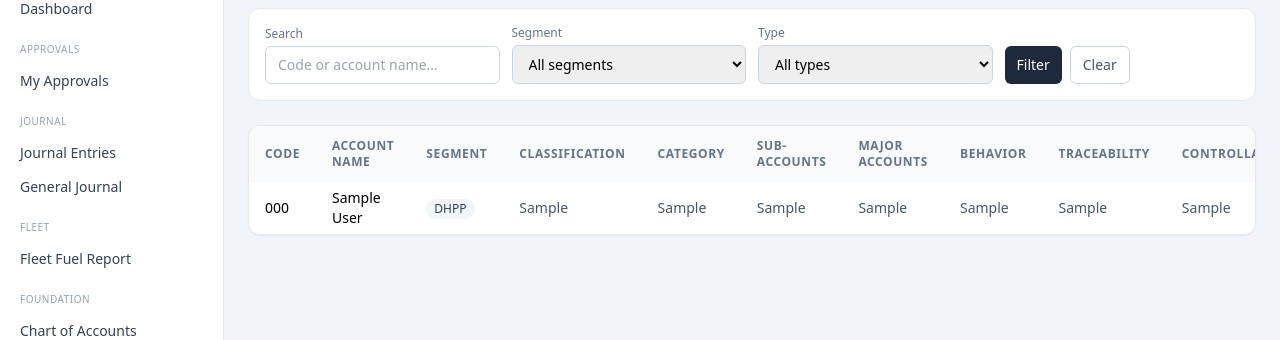
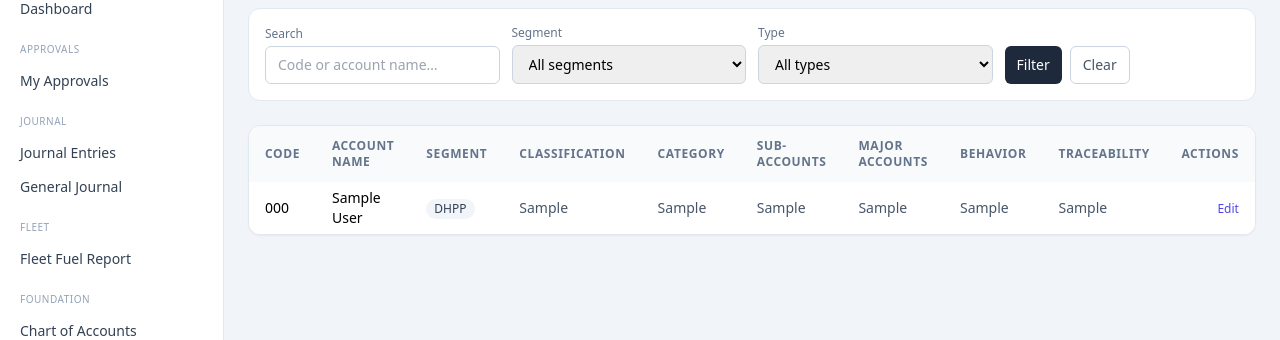
Before and after one commit to WinefredoSailes/STMIET-Accounting_System, a Django app: page /foundation/coa/ in a window 1280 px wide. Shown: the part 84-424 px from the top of the page. Run offline with Django 5.2, Linux system fonts and the light colour scheme; a user stored in the database is signed in; tables that the repository leaves empty hold one stand-in row (values such as "Sample post"); parts of the project's set-up code (start-up, migrations or seed data) failed here and were passed over.

Commit message:
fix(ui): pin the COA Actions/Edit column to the right edge
The 11-column list pushed the Edit link out of view on typical screens;
make the Actions column sticky-right so it stays visible while horizontal
scrolling.

```diff
--- a/backend/apps/ui/templates/ui/foundation/_coa_rows.html
+++ b/backend/apps/ui/templates/ui/foundation/_coa_rows.html
@@ -13,7 +13,7 @@
         <th class="px-4 py-3">Behavior</th>
         <th class="px-4 py-3">Traceability</th>
         <th class="px-4 py-3">Controllability</th>
-        <th class="px-4 py-3">Actions</th>
+        <th class="px-4 py-3 bg-slate-50" style="position: sticky; right: 0;">Actions</th>
       </tr>
     </thead>
     <tbody class="divide-y divide-slate-100">
@@ -31,7 +31,7 @@
         <td class="px-4 py-1.5 text-slate-600">{{ a.behavior|default:"—" }}</td>
         <td class="px-4 py-1.5 text-slate-600">{{ a.traceability|default:"—" }}</td>
         <td class="px-4 py-1.5 text-slate-600">{{ a.controllability|default:"—" }}</td>
-        <td class="px-4 py-1.5 text-right">
+        <td class="px-4 py-1.5 text-right bg-white" style="position: sticky; right: 0; box-shadow: -4px 0 6px -4px rgba(15,23,42,.18);">
           <a href="{% url 'ui:coa_update' a.pk %}" class="text-indigo-600 hover:text-indigo-800 text-xs">Edit</a>
         </td>
       </tr>
```
